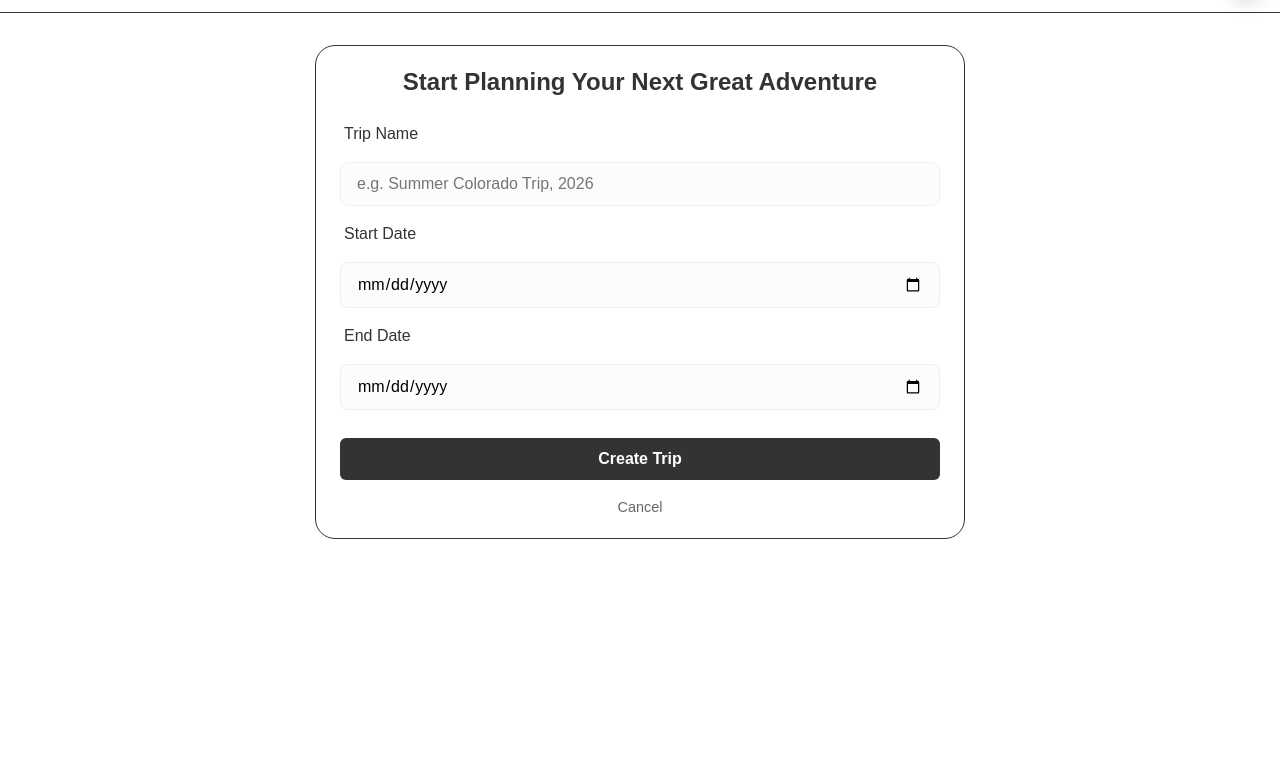
After one commit to CdreKaputt/CSPB-3308-Team-4-Project, a Flask app: page /trips/new in a window 1280 px wide. The commit adds this page. Shown: the part 52-820 px from the top of the page. Run offline with Flask 3, Linux system fonts and the light colour scheme; the visitor is signed in with stand-in values (Sample User, id 1); some libraries are stand-ins or nearby versions.

Commit message:
Add new and edit functionality to trips, clean up related tempaltes and rountes

```diff
--- a/backend/app/routes/trip_routes.py
+++ b/backend/app/routes/trip_routes.py
@@ -1,6 +1,7 @@
 from flask import Blueprint, render_template, redirect, url_for, flash, session, request, abort
 from app.extensions import db
-from app.models import Trip, User
+from app.models import Trip, User, Membership
+from datetime import datetime, timedelta
 
 trips_bp = Blueprint("trips", __name__)
 
@@ -22,3 +23,56 @@ def trip_show(trip_id):
         members.append(user)
 
     return render_template('trip_show.html', trip=trip, members=members)
+
+@trips_bp.route("/new", methods=['GET', 'POST'])
+def create_trip():
+    if request.method == 'POST':
+        # get trip data from form
+        trip_name = request.form.get('trip_name')
+        start_date = request.form.get('start_date')
+        end_date = request.form.get('end_date')
+        leader_id = request.form.get('leader_id')
+
+        # create trip and add to db
+        new_trip = Trip(
+            trip_name=trip_name,
+            start_date=datetime.strptime(start_date, '%Y-%m-%d'),
+            end_date=datetime.strptime(end_date, '%Y-%m-%d'),
+            leader_id=leader_id
+        )
+
+        db.session.add(new_trip)
+        db.session.commit()
+
+        # create membership
+        new_membership = Membership(
+            member_id=leader_id,
+            trip_id=new_trip.id
+        )
+
+        db.session.add(new_membership)
+        db.session.commit()
+        return redirect(url_for('trips.trip_show', trip_id=new_trip.id))
+
+    return render_template('new_trip_form.html')
+
+
+@trips_bp.route("/<int:trip_id>/edit", methods=['GET', 'POST'])
+def edit_trip(trip_id):
+
+    # make sure trip exists
+    trip = db.session.get(Trip, trip_id)
+    if not trip:
+        abort(404)
+
+    if request.method == 'POST':
+        # get trip data from form
+        trip.trip_name = request.form.get('trip_name')
+        trip.start_date = datetime.strptime(request.form.get('start_date'), '%Y-%m-%d')
+        trip.end_date = datetime.strptime(request.form.get('end_date'), '%Y-%m-%d')
+
+        db.session.commit()
+
+        return redirect(url_for('trips.trip_show', trip_id=trip.id))
+
+    return render_template('edit_trip_form.html', trip=trip)
--- a/backend/app/static/css/style_sheets/dashboard.css
+++ b/backend/app/static/css/style_sheets/dashboard.css
@@ -28,7 +28,8 @@
     cursor: pointer;
 }
 
-.new-trip {
+.new-trip-link {
+    text-decoration: none;
     background-color: #333;
     color: white;
     border: none;
--- a/backend/app/static/css/style_sheets/trips.css
+++ b/backend/app/static/css/style_sheets/trips.css
@@ -153,3 +153,112 @@
     color: #999;
     font-style: italic;
 }
+
+/* Udate trip link */
+
+.edit-trip-link {
+    text-decoration: none;
+    background-color: #333;
+    color: white;
+    border: none;
+    padding: 8px 16px;
+    border-radius: 6px;
+    cursor: pointer;
+    font-family: inherit;
+    font-size: 14px;
+    text-decoration: none;
+}
+
+.edit-trip-link:hover {
+    background-color: #666;
+}
+
+/* trip create/edit forms */
+.new-trip-form-container,
+.edit-trip-form-container {
+    max-width: 600px;
+    margin: 2rem auto;
+    border: 1px solid #333;
+    border-radius: 20px;
+    font-family: inherit;
+    color: inherit;
+    background-color: white;
+    padding: 1.5rem;
+}
+
+.new-trip-form-container h2,
+.edit-trip-form-container h2 {
+    font-weight: bold;
+    margin-bottom: 2rem;
+    font-size: 1.5rem;
+    text-align: center;
+}
+
+.new-trip-form,
+.edit-trip-form {
+    display: flex;
+    flex-direction: column;
+    gap: 1.25rem;
+}
+
+.new-trip-form label,
+.edit-trip-form label {
+    /* font-weight: bold; */
+    font-size: 1rem;
+    color: #333;
+    margin-bottom: -0.75rm;
+    margin-left: 4px;
+}
+
+.new-trip-form input,
+.edit-trip-form input {
+    width: 100%;
+    padding: 12px 16px;
+    border: 1px solid #eee;
+    border-radius: 8px;
+    font-family: inherit;
+    font-size: 1rem;
+    background-color: #fcfcfc;
+    transition: border-color 0.2s;
+    box-sizing: border-box;
+}
+
+.new-trip-form input:focus,
+.edit-trip-form input:focus {
+    outline: none;
+    border-color: #333;
+}
+
+.new-trip-form button,
+.edit-trip-form button {
+    background-color: #333;
+    color: white;
+    border: none;
+    padding: 12px;
+    border-radius: 6px;
+    cursor: pointer;
+    font-family: inherit;
+    font-weight: bold;
+    font-size: 16px;
+    margin-top: 0.5rem;
+    transition: background 0.2s;
+}
+
+.new-trip-form button:hover,
+.edit-trip-form button:hover {
+    background-color: #666;
+}
+
+.new-trip-form a,
+.edit-trip-form a {
+    text-decoration: none;
+    text-align: center;
+    color: #666;
+    font-size: 0.9rem;
+}
+
+.new-trip-form a:hover,
+.edit-trip-form a:hover {
+    color: #333;
+    text-decoration: underline;
+}
--- a/backend/app/templates/about.html
+++ b/backend/app/templates/about.html
@@ -12,8 +12,8 @@
             <h2>Meet the Developers</h2>
             <div class="dev-grid">
                 {% set developers = [
-                    {"name": "Aaron Brunswig", "github": "CdreKaputt", "location": "Denver, CO"},
-                    {"name": "Joshua Morrison", "github": "morrijos", "location": "Fort Collins, CO"},
+                    {"name": "Aaron Brunswig", "github": "CdreKaputt", "location": "Fort Collins, CO"},
+                    {"name": "Joshua Morrison", "github": "morrijos", "location": "Denver, CO"},
                     {"name": "London Walker", "github": "lochad", "location": "Colorado Springs, CO"},
                     {"name": "Spencer Iascone", "github": "siascone", "location": "Boulder, CO"},
                     {"name": "Yan Gu", "github": "yagu6173", "location": "San Francisco, CA"},
--- a/backend/app/templates/dashboard.html
+++ b/backend/app/templates/dashboard.html
@@ -5,9 +5,9 @@
         <header class="dashboard-header">
             <h2>Flake Dashboard</h2>
             <ul class="dashboard-nav-links">
-                <li class="nav-link">A Page Link</li>
-                <li class="nav-link">Another Page Link</li>
-                <li class="new-trip">New Trip</li>
+                <!-- <li class="nav-link">A Page Link</li> -->
+                <!-- <li class="nav-link">Another Page Link</li> -->
+                <li><a class="new-trip-link" href="{{url_for('trips.create_trip')}}">New Trip</a></li>
             </ul>
         </header>
         <div class="trips-container">
--- a/backend/app/templates/home.html
+++ b/backend/app/templates/home.html
@@ -24,9 +24,9 @@
 
                         <div class="dropdown-content">
                             <div class="dropdown-links">
-                                <a class="nav-link" href="{{ url_for('main.dashboard') }}">My Trips</a> <!-- update with url_for trips page once made -->
+                                <a class="nav-link" href="{{ url_for('main.dashboard') }}">Dashboard - My Trips</a> <!-- update with url_for trips page once made -->
                                 <!-- <a class="nav-link" href="">Another Dummy Link</a> -->
-                                <a class="nav-link" href="{{ url_for('main.about') }}">About Flake - this link works</a>
+                                <a class="nav-link" href="{{ url_for('main.about') }}">About</a>
                             </div>
 
                             <hr>
--- /dev/null
+++ b/backend/app/templates/new_trip_form.html
@@ -0,0 +1,28 @@
+{% extends "home.html" %}
+
+{% block content %}
+
+<div class="new-trip-form-container">
+    <h2>Start Planning Your Next Great Adventure</h2>
+
+    <form class="new-trip-form" action="{{url_for('trips.create_trip')}}" method="POST">
+        <input type="hidden" name="csrf_token" value="{{ csrf_token() }}">
+        <input type="hidden" name="leader_id" value="{{ session['user']['id'] }}">
+
+        <label>Trip Name</label>
+        <input type="text" name="trip_name" placeholder="e.g. Summer Colorado Trip, 2026" required>
+
+        <label>Start Date</label>
+        <input type="date" name="start_date" required>
+
+        <label>End Date</label>
+        <input type="date" name="end_date" required>
+
+        <button type="submit">Create Trip</button>
+        <a href="{{ url_for('main.dashboard')}}">Cancel</a>
+
+    </form>
+
+</div>
+
+{% endblock %}
--- a/backend/app/templates/trip_show.html
+++ b/backend/app/templates/trip_show.html
@@ -46,6 +46,12 @@
                     </div>
                 {% endfor %}
             </div>
+
+            <hr class="hr-divider">
+
+            <div>
+                <a class="edit-trip-link" href="{{ url_for('trips.edit_trip', trip_id=trip.id)}}">Update Trip</a>
+            </div>
         </div>
     </div>
 
```
Also changed, not shown: backend/app/routes/main_routes.py (+0 -28 lines), backend/app/templates/edit_trip_form.html (added, +27 -0 lines).
